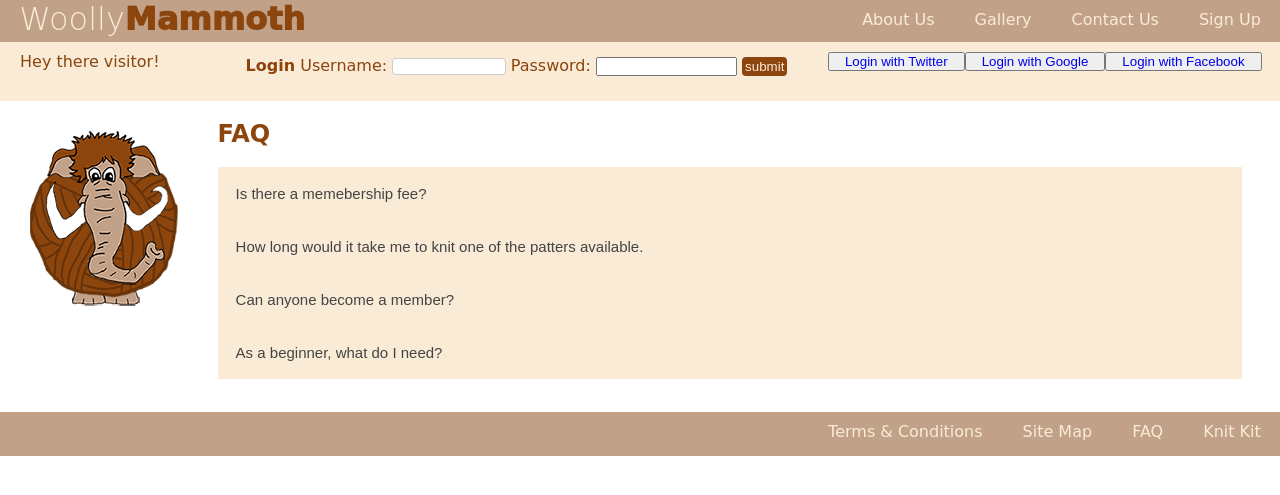
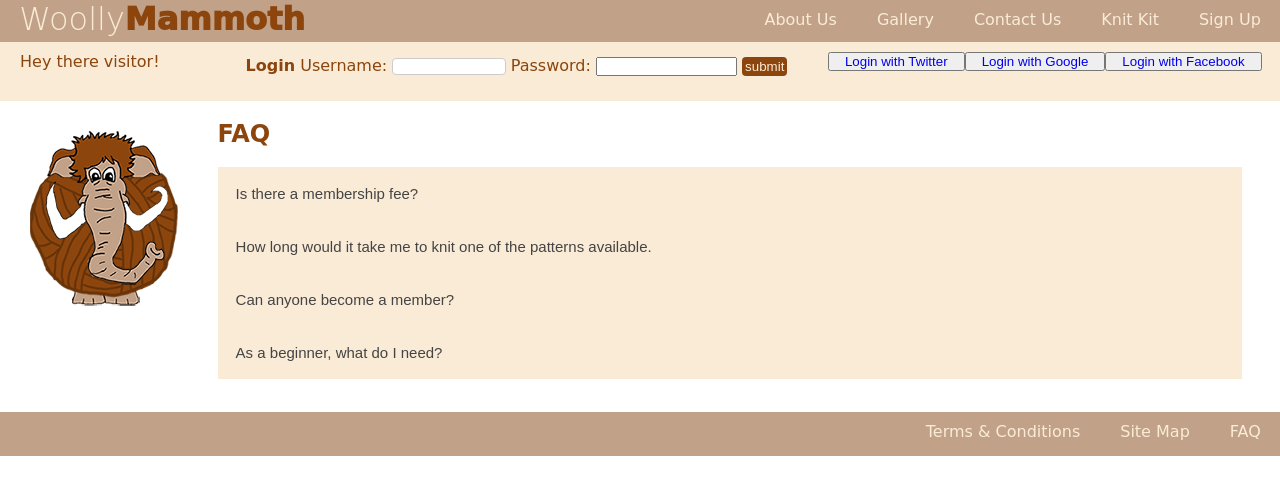
Before and after one commit to kasparas-ban/Woolley-Mammoth, a Django app: page /mammoth/faq/ in a window 1280 px wide. Shown: the top 495 px of the page. Run offline with Django 3.2, Linux system fonts and the light colour scheme; some libraries are stand-ins or nearby versions.

Commit message:
Knit Kit page populated with link and maps

```diff
--- a/templates/mammoth/base.html
+++ b/templates/mammoth/base.html
@@ -25,11 +25,11 @@
                     <a href="{% url 'mammoth:index' %}"><h1>Woolly<span>Mammoth</span></h1></a>
         		</div>
         		<ul class="navigation">
-            		<!--<a href="{% url 'mammoth:forum' %}"><li>Stitch & bitch</li></a>
-<a href="{% url 'mammoth:shop' %}"><li>Knit Kit</li></a>-->
+            		<!--<a href="{% url 'mammoth:forum' %}"><li>Stitch & bitch</li></a>-->
                      <a href="{% url 'mammoth:about_us' %}"><li>About Us</li></a>
             		<a href="{% url 'mammoth:gallery' %}"><li>Gallery</li></a>
             		<a href="{% url 'mammoth:contact_us' %}"><li>Contact Us</li></a>
+                    <a href="{% url 'mammoth:knit_kit' %}"><li>Knit Kit</li></a>
 
             		{% if user.is_authenticated %}
                     <a href="{% url 'mammoth:share_your_pattern' %}"><li>Share Your Pattern</li></a>
@@ -96,7 +96,6 @@
 				<a href="{% url 'mammoth:terms_and_conditions' %}"><li>Terms & Conditions</li></a>
 				<a href="{% url 'mammoth:site_map' %}"><li>Site Map</li></a>
 				<a href="{% url 'mammoth:faq' %}"><li>FAQ</li></a>
-				<a href="{% url 'mammoth:knit_kit' %}"><li>Knit Kit</li></a>
             </ul>
         </div>
                 </div>
--- a/templates/mammoth/contact_us.html
+++ b/templates/mammoth/contact_us.html
@@ -18,7 +18,7 @@
     <label for="lname">Last Name</label>
     <input type="text" id="lname" name="lastname" placeholder="Your last name..">
 
- <label for="level">Kitting level</label>
+ <label for="level">Knitting level</label>
     <select id="level" name="level">
       <option value="basic">Fundamental Awareness (basic knowledge)</option>
       <option value="novice">Novice (limited experience)</option>
--- a/templates/mammoth/faq.html
+++ b/templates/mammoth/faq.html
@@ -11,12 +11,12 @@
 
     <h2>FAQ</h2>
 <br />
-<button class="accordion">Is there a memebership fee?</button>
+<button class="accordion">Is there a membership fee?</button>
 <div class="panel">
-  <p>We do not charge a memebrship fee, it is purely for the love of knitting. We would love to see your patterns and hear your opinion on existing ones. Cause a hooley!</p>
+  <p>We do not charge a membership fee, it is purely for the love of knitting. We would love to see your patterns and hear your opinion on existing ones. Cause a hooley!</p>
 </div>
 
-<button class="accordion">How long would it take me to knit one of the patters available.</button>
+<button class="accordion">How long would it take me to knit one of the patterns available.</button>
 <div class="panel">
   <p>It really depends on which pattern you choose and your knitting ability. Current members have very kindly left feedback on most patterns which should help you get an indication of the complexity of each pattern.</p>
 </div>
@@ -28,7 +28,7 @@
 
 <button class="accordion">As a beginner, what do I need?</button>
 <div class="panel">
-  <p>We would suggest you start with a cheap starter pack. If you check out our knit kit page there are links to many reputable companies where you can purchase some beginner kits.</p>
+  <p>We would suggest you start with a cheap starter pack. If you check out our <a href="{% url 'mammoth:knit_kit' %}">Knit Kit</a> page there are links to many reputable companies where you can purchase some beginner kits.</p>
 </div>
 
 <script>
```
Also changed, not shown: templates/mammoth/knit_kit.html (+9 -1 lines), media/profile_images/mammoth.jpg (renamed from static/images/mammoth.jpg).
